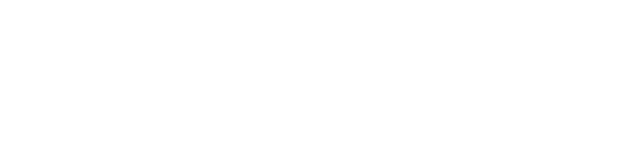
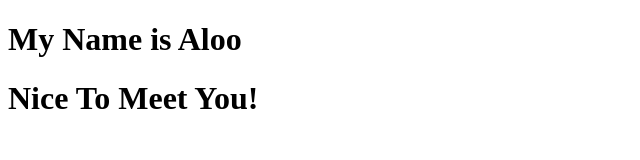
Before and after one commit to AyushiOmray/Git, a plain HTML site: page index.html in a window 1280 px wide. Shown: the whole page, without its empty margins (0-640 px from the left). Drawn offline with Linux system fonts and the light colour scheme.

Commit message:
Adding Intro in HTML File

```diff
--- a/index.html
+++ b/index.html
@@ -7,6 +7,9 @@
     <script src="./js/file.js"></script>
 </head>
 <body>
-
+    <h1>
+        My Name is Aloo
+    </h1>
+    <h1>Nice To Meet You!</h1>
 </body>
 </html>
```
